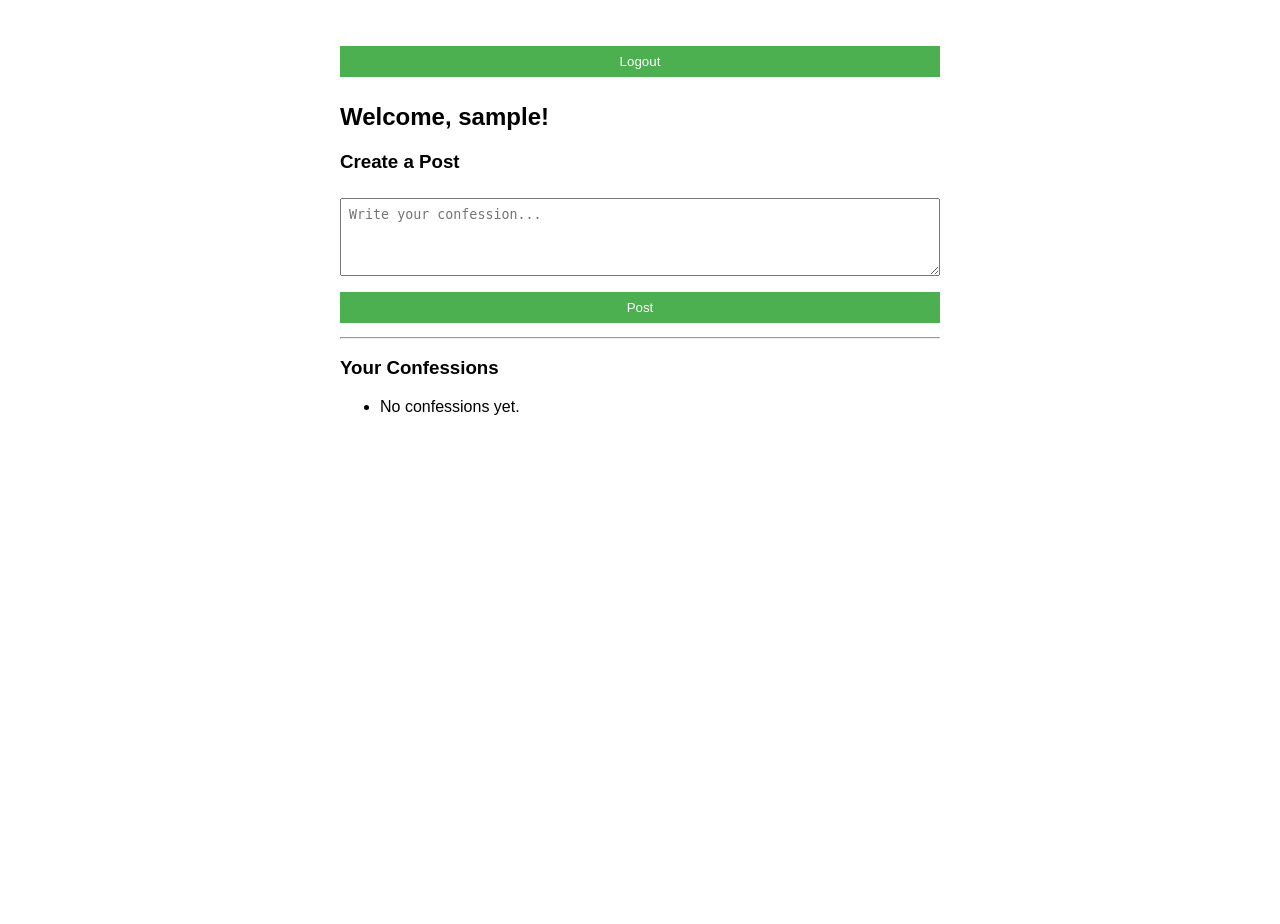
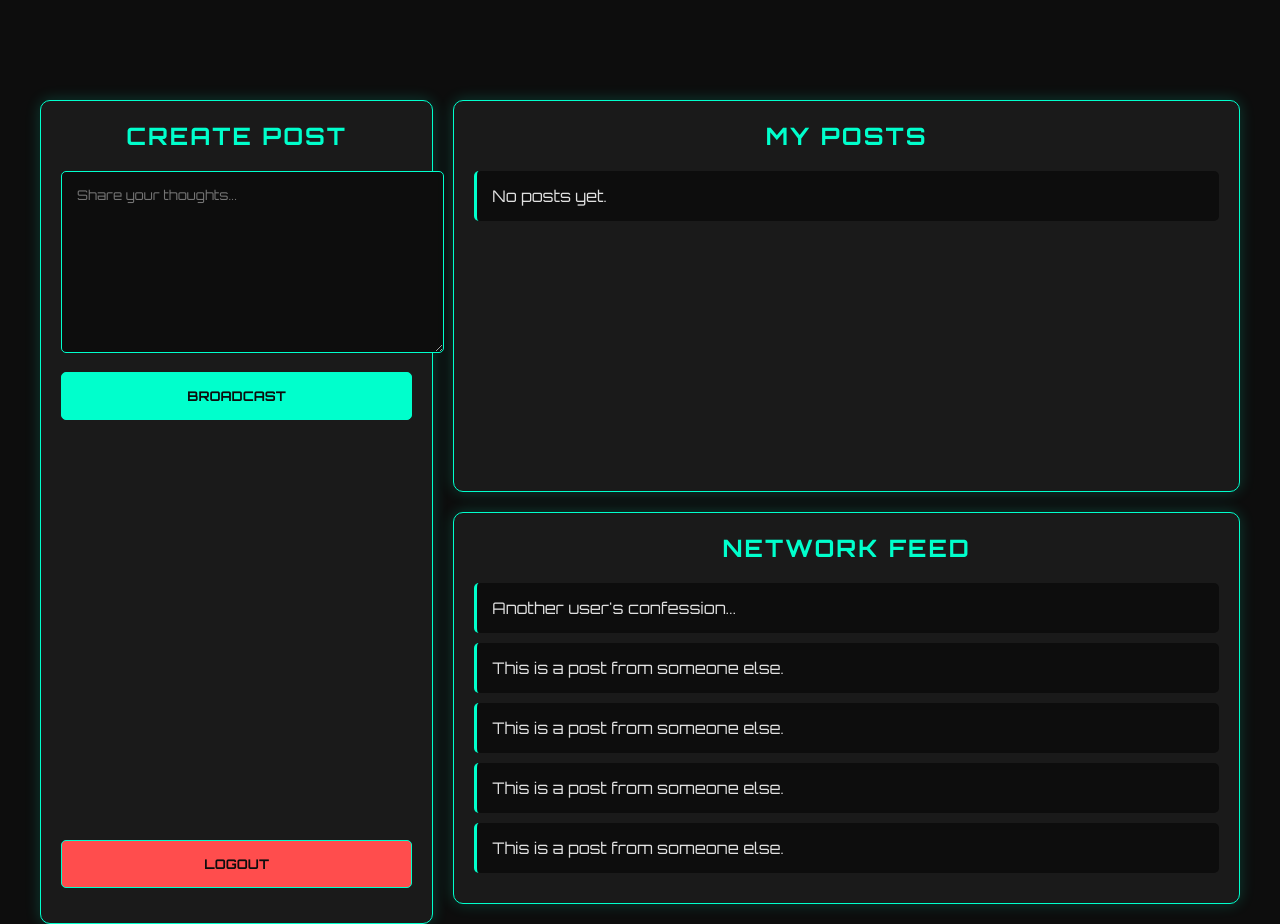
Before and after one commit to FakeandrewA/confessions, a Django app: page /confessions/ in a window 1280 px wide. Before the commit the page ends 415 px from the top, so only its background shows below. Run offline with Django 5.2, Linux system fonts and the light colour scheme; the visitor is signed in with stand-in values (Sample User, id 1).

Commit message:
Gemini CLI
futristic , modern , high tech frontend

```diff
--- a/templates/confessions/home.html
+++ b/templates/confessions/home.html
@@ -2,55 +2,243 @@
 <html lang="en">
 <head>
     <meta charset="UTF-8" />
-    <title>Home</title>
+    <title>Home - Futuristic UI</title>
     <style>
+        @import url('https://fonts.googleapis.com/css2?family=Orbitron:wght@400;700&display=swap');
+
+        :root {
+            --primary-color: #0d0d0d;
+            --secondary-color: #1a1a1a;
+            --accent-color: #00ffcc;
+            --text-color: #e0e0e0;
+            --border-color: #00ffcc;
+        }
+
         body {
-            font-family: Arial, sans-serif;
-            max-width: 600px;
-            margin: 40px auto;
+            font-family: 'Orbitron', sans-serif;
+            background-color: var(--primary-color);
+            color: var(--text-color);
+            margin: 0;
+            padding: 20px;
+            display: flex;
+            justify-content: center;
+            align-items: center;
+            min-height: 100vh;
         }
-        input, textarea, button {
+
+        .container {
+            display: grid;
+            grid-template-columns: 1fr 2fr;
+            gap: 20px;
             width: 100%;
-            padding: 8px;
-            margin: 6px 0;
-            box-sizing: border-box;
+            max-width: 1200px;
+            height: 80vh;
         }
+
+        .dashboard, .my-posts, .other-posts {
+            background-color: var(--secondary-color);
+            border: 1px solid var(--border-color);
+            border-radius: 10px;
+            padding: 20px;
+            box-shadow: 0 0 15px rgba(0, 255, 204, 0.2);
+        }
+
+        .dashboard {
+            grid-column: 1 / 2;
+            grid-row: 1 / 3;
+            display: flex;
+            flex-direction: column;
+        }
+
+        .right-panel {
+            grid-column: 2 / 3;
+            display: grid;
+            grid-template-rows: 1fr 1fr;
+            gap: 20px;
+            height: 100%;
+        }
+
+        .my-posts, .other-posts {
+            overflow-y: auto;
+        }
+
+        h2 {
+            color: var(--accent-color);
+            text-align: center;
+            margin-top: 0;
+            text-transform: uppercase;
+            letter-spacing: 2px;
+        }
+
+        textarea, button {
+            width: 100%;
+            padding: 15px;
+            margin-bottom: 15px;
+            border-radius: 5px;
+            border: 1px solid var(--accent-color);
+            background-color: var(--primary-color);
+            color: var(--text-color);
+            font-family: 'Orbitron', sans-serif;
+        }
+
+        textarea {
+            resize: vertical;
+            min-height: 150px;
+        }
+
         button {
-            background-color: #4CAF50;
-            color: white;
-            border: none;
+            background-color: var(--accent-color);
+            color: var(--primary-color);
+            font-weight: 700;
+            cursor: pointer;
+            transition: background-color 0.3s, color 0.3s;
+            text-transform: uppercase;
         }
-        .logout {
-            text-align: right;
+
+        button:hover {
+            background-color: var(--primary-color);
+            color: var(--accent-color);
         }
+
+        .logout-form {
+            margin-top: auto;
+        }
+
+        .logout-button {
+            background-color: #ff4d4d;
+            color: var(--primary-color);
+        }
+
+        .logout-button:hover {
+            background-color: var(--primary-color);
+            color: #ff4d4d;
+            border-color: #ff4d4d;
+        }
+
+        ul {
+            list-style: none;
+            padding: 0;
+            margin: 0;
+        }
+
+        li {
+            background-color: var(--primary-color);
+            padding: 15px;
+            margin-bottom: 10px;
+            border-radius: 5px;
+            border-left: 3px solid var(--accent-color);
+            display: flex;
+            justify-content: space-between;
+            align-items: center;
+        }
+
+        .post-content {
+            flex-grow: 1;
+            margin-right: 15px;
+        }
+
+        .post-actions button {
+            padding: 5px 10px;
+            font-size: 0.8em;
+            margin-left: 5px;
+            width: auto;
+        }
+
+        .update-button {
+            background-color: #4d94ff;
+            color: var(--primary-color);
+        }
+
+        .update-button:hover {
+            background-color: var(--primary-color);
+            color: #4d94ff;
+            border-color: #4d94ff;
+        }
+
+        .delete-button {
+            background-color: #ff4d4d;
+            color: var(--primary-color);
+        }
+
+        .delete-button:hover {
+            background-color: var(--primary-color);
+            color: #ff4d4d;
+            border-color: #ff4d4d;
+        }
+
+        /* Custom Scrollbar */
+        ::-webkit-scrollbar {
+            width: 8px;
+        }
+
+        ::-webkit-scrollbar-track {
+            background: var(--primary-color);
+        }
+
+        ::-webkit-scrollbar-thumb {
+            background: var(--accent-color);
+            border-radius: 4px;
+        }
+
+        ::-webkit-scrollbar-thumb:hover {
+            background: #00cca3;
+        }
+
     </style>
 </head>
 <body>
-    <div class="logout">
-        <form action="logout/" method="post" style="display:inline;">
+    <div class="container">
+        <div class="dashboard">
+            <h2>Create Post</h2>
+            <form method="post" action="/confessions/create/">
                 {% csrf_token %}
-            <button type="submit">Logout</button>
+                <textarea name="content" placeholder="Share your thoughts..." required></textarea>
+                <button type="submit">Broadcast</button>
+            </form>
+            <form class="logout-form" action="logout/" method="post">
+                {% csrf_token %}
+                <button type="submit" class="logout-button">Logout</button>
             </form>
         </div>
-
-    <h2>Welcome, {{ request.user.username }}!</h2>
-
-    <h3>Create a Post</h3>
-    <form method="post" action="/confessions/create/">
-        {% csrf_token %}
-        <textarea name="content" rows="4" placeholder="Write your confession..." required></textarea>
-        <button type="submit">Post</button>
-    </form>
-
-    <hr>
-
-    <h3>Your Confessions</h3>
+        <div class="right-panel">
+            <div class="my-posts">
+                <h2>My Posts</h2>
                 <ul>
                     {% for confession in confessions %}
-            <li>{{ confession.content }} ({{ confession.created_at }})</li>
+                        <li>
+                            <span class="post-content">{{ confession.content }}</span>
+                            <div class="post-actions">
+                                <button class="update-button">Update</button>
+                                <button class="delete-button">Delete</button>
+                            </div>
+                        </li>
                     {% empty %}
-            <li>No confessions yet.</li>
+                        <li>No posts yet.</li>
                     {% endfor %}
                 </ul>
+            </div>
+            <div class="other-posts">
+                <h2>Network Feed</h2>
+                <ul>
+                    {# Placeholder for other users' posts #}
+                    <li>
+                        <span class="post-content">Another user's confession...</span>
+                    </li>
+                    <li>
+                        <span class="post-content">This is a post from someone else.</span>
+                    </li>
+                     <li>
+                        <span class="post-content">This is a post from someone else.</span>
+                    </li>
+                     <li>
+                        <span class="post-content">This is a post from someone else.</span>
+                    </li>
+                     <li>
+                        <span class="post-content">This is a post from someone else.</span>
+                    </li>
+                </ul>
+            </div>
+        </div>
+    </div>
 </body>
 </html>
```
Lines whose indentation alone changed are shown as unchanged.
